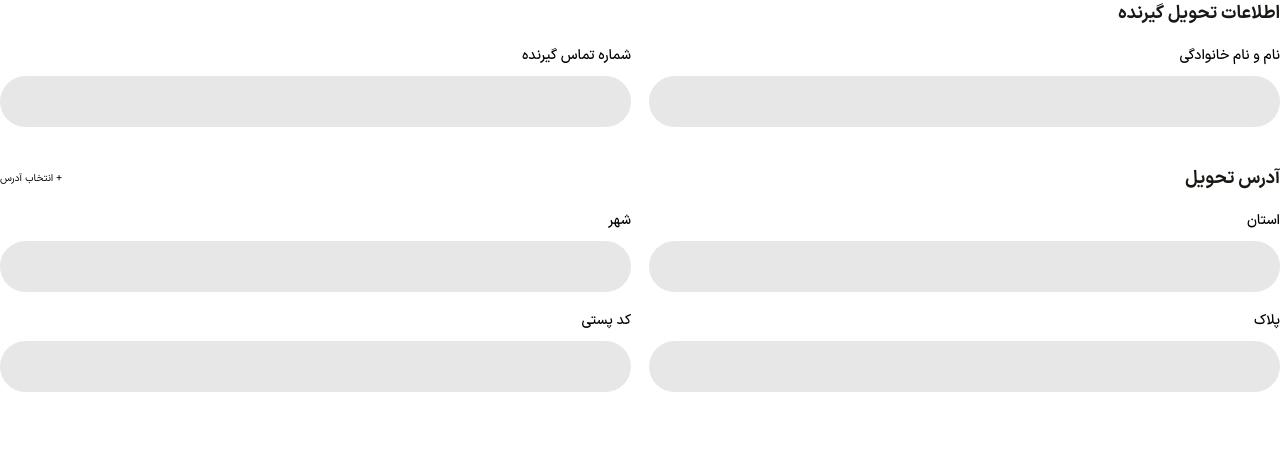
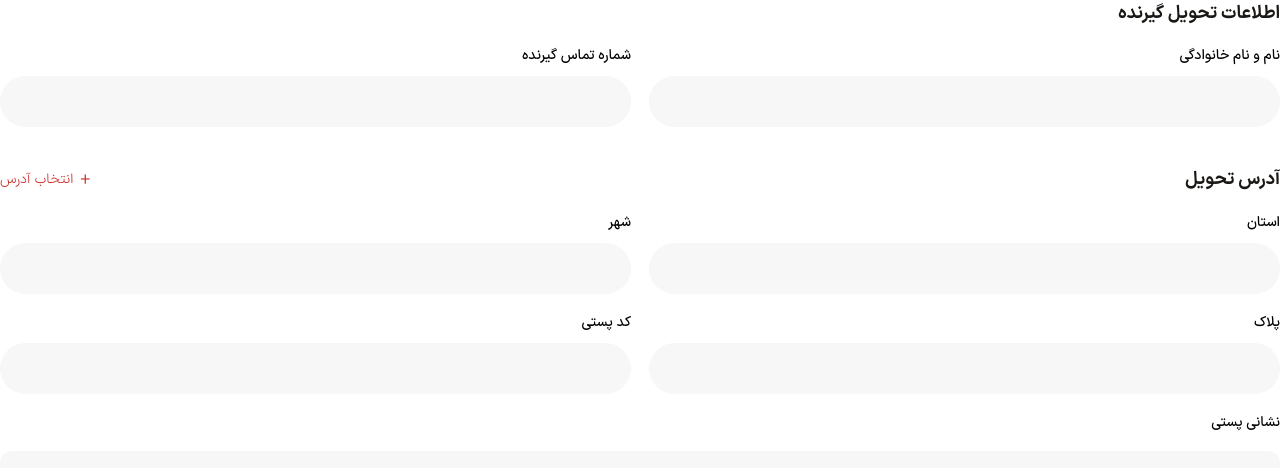
Before and after one commit to Peter-diper/BootCamp-Final-Test-HTMl-CCC, a plain HTML site: page index.html in a window 1280 px wide. Drawn offline with Linux system fonts and the light colour scheme.

Commit message:
Update | info section

```diff
--- a/assets/style/input.css
+++ b/assets/style/input.css
@@ -5,15 +5,38 @@
   outline: 0;
   font-family: inherit;
   border: 0;
-  background-color: var(--color-gray-300);
+  background-color: var(--color-gray-200);
   border-radius: 4rem;
   transition: all 0.2s ease-in-out;
   padding: clamp(1rem, 4vw, 1.2rem) clamp(1.6rem, 4vw, 1.9rem);
   border: 3px solid transparent;
   font-size: 1.4rem;
   font-weight: 500;
+  color: var(--color-black);
 }
 .form--input:focus {
   outline: 0;
   border: 3px solid var(--color-red-primery--light);
 }
+
+/*form--control */
+.form--controler {
+  width: 100%;
+  display: flex;
+  flex-direction: column;
+  gap: clamp(0.6rem, 2vw, 1rem);
+}
+
+.input--aria {
+  resize: none;
+  border-radius: 1.2rem;
+  min-height: 10rem;
+}
+.info--block__content:has(.input--aria) {
+  display: flex;
+  flex-direction: column;
+}
+.input--title {
+  font-weight: 500;
+  font-size: 1.4rem;
+}
--- a/assets/style/style.css
+++ b/assets/style/style.css
@@ -24,7 +24,17 @@ body {
   font-family: var(--font-family);
 }
 
-/*form--control */
+/* info section */
+.info--wrapper {
+  display: flex;
+  flex-direction: column;
+  gap: clamp(3.5rem, 3vw, 4rem);
+}
+.title--wrapper {
+  display: flex;
+  align-items: center;
+  justify-content: space-between;
+}
 .info--block {
   display: flex;
   flex-direction: column;
@@ -41,33 +51,27 @@ body {
   flex-direction: column;
   gap: clamp(1.6rem, 2vw, 1.8rem);
 }
-.form--controler {
-  width: 100%;
+
+.address {
+  color: var(--color-red-primery);
+  font-size: 1.4rem;
   display: flex;
-  flex-direction: column;
-  gap: clamp(0.6rem, 2vw, 1rem);
+  align-items: center;
+  justify-content: center;
+  gap: 0.7rem;
+  font-weight: 300;
 }
-.input--title {
-  font-weight: 500;
-  font-size: 1.4rem;
+
+.address span {
+  font-weight: 300;
+  margin-top: 0.2rem;
+  font-size: 1.8rem;
 }
 
 @media screen and (min-width: 64rem) {
   .info--block__content {
     flex-direction: row;
   }
-}
-
-/* info section */
-.info--wrapper {
-  display: flex;
-  flex-direction: column;
-  gap: clamp(3.5rem, 3vw, 4rem);
-}
-.title--wrapper {
-  display: flex;
-  align-items: center;
-  justify-content: space-between;
 }
 
 /* custom line */
--- a/index.html
+++ b/index.html
@@ -47,7 +47,10 @@
             <input type="text" class="form--input" />
           </div>
         </div>
-        <div class="info--block__content"></div>
+        <div class="info--block__content">
+          <h4 class="input--title">نشانی پستی</h4>
+          <textarea class="form--input input--aria" id=""></textarea>
+        </div>
       </section>
     </div>
   </body>
```
